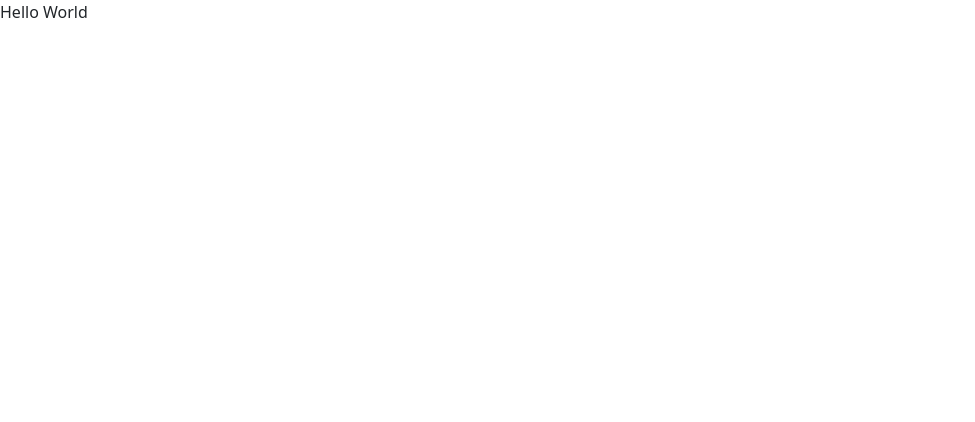
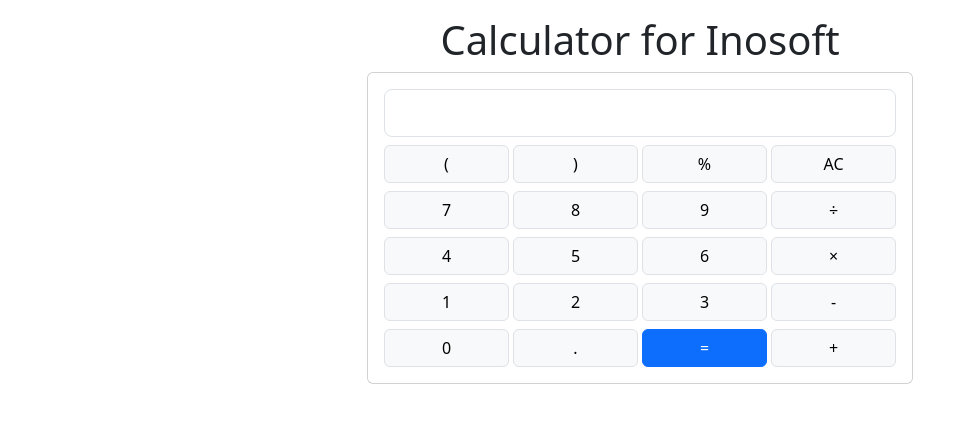
Before and after one commit to spilledink-only/calculator-inosoft, a plain HTML site: page src/index.html in a window 1280 px wide. Shown: the whole page, without its empty margins (0-975 px from the left). Drawn offline with nearby package versions, Linux system fonts and the light colour scheme.

Commit message:
basic button & input box

```diff
--- a/src/index.html
+++ b/src/index.html
@@ -8,7 +8,126 @@
 
     </head>
     <body>
-        <div>Hello World</div>
+        <div class="container">
+            <h1 class="text-center mt-3">Calculator for Inosoft</h1>
+            <div class="row">
+                <div class="col-12 offset-md-3 col-md-6">
+                    <div class="card">
+                        <div class="card-body">
+                            <input
+                            id="calc-display"
+                            readonly
+                           class="form-control form-control-lg"
+                           type="text"
+                           aria-label=".form-control-lg example"
+                           >
+                           <div class="row gx-1">
+                            <div class="col-3">
+                                <button type="button" class="btn btn-light w-100 mt-2 border">
+                                    (
+                                </button>
+                            </div>
+                            <div class="col-3">
+                                <button type="button" class="btn btn-light w-100 mt-2 border">
+                                    )
+                                </button>
+                            </div>
+                            <div class="col-3">
+                                <button type="button" class="btn btn-light w-100 mt-2 border">
+                                    %
+                                </button>
+                            </div>
+                            <div class="col-3">
+                                <button type="button" class="btn btn-light w-100 mt-2 border">
+                                    AC
+                                </button>
+                           </div>
+
+                           <div class="col-3">
+                            <button type="button" class="btn btn-light w-100 mt-2 border">
+                                7
+                            </button>
+                        </div>
+                        <div class="col-3">
+                            <button type="button" class="btn btn-light w-100 mt-2 border">
+                                8
+                            </button>
+                        </div>
+                        <div class="col-3">
+                            <button type="button" class="btn btn-light w-100 mt-2 border">
+                                9
+                            </button>
+                        </div>
+                        <div class="col-3">
+                            <button type="button" class="btn btn-light w-100 mt-2 border">
+                                ÷
+                            </button>
+                       </div>
+
+                       <div class="col-3">
+                        <button type="button" class="btn btn-light w-100 mt-2 border">
+                            4
+                        </button>
+                    </div>
+                    <div class="col-3">
+                        <buton type="button" class="btn btn-light w-100 mt-2 border">
+                            5
+                        </button>
+                    </div>
+                    <div class="col-3">
+                        <button type="button" class="btn btn-light w-100 mt-2 border">
+                            6
+                        </button>
+                    </div>
+                    <div class="col-3">
+                        <button type="button" class="btn btn-light w-100 mt-2 border">
+                            ×
+                        </button>
+                   </div>
+
+                   <div class="col-3">
+                    <button type="button" class="btn btn-light w-100 mt-2 border">
+                        1
+                    </button>
+                </div>
+                <div class="col-3">
+                    <button type="button" class="btn btn-light w-100 mt-2 border">
+                        2
+                    </button>
+                </div>
+                <div class="col-3">
+                    <button type="button" class="btn btn-light w-100 mt-2 border">
+                        3
+                    </button>
+                </div>
+                <div class="col-3">
+                    <button type="button" class="btn btn-light w-100 mt-2 border">
+                        -
+                    </button>
+               </div>
+
+               <div class="col-3">
+                <button type="button" class="btn btn-light w-100 mt-2 border">
+                    0
+                </button>
+            </div>
+            <div class="col-3">
+                <button type="button" class="btn btn-light w-100 mt-2 border">
+                    .
+                </button>
+            </div>
+            <div class="col-3">
+                <button type="button" class="btn btn-primary w-100 mt-2 border border-primary">
+                    =
+                </button>
+            </div>
+            <div class="col-3">
+                <button type="button" class="btn btn-light w-100 mt-2 border">
+                    +
+                </button>
+           </div>
+
+                        </div>
 
         <script src="https://cdn.jsdelivr.net/npm/bootstrap@5.3.2/dist/js/bootstrap.bundle.min.js" integrity="sha384-C6RzsynM9kWDrMNeT87bh95OGNyZPhcTNXj1NW7RuBCsyN/o0jlpcV8Qyq46cDfL" crossorigin="anonymous"></script>
 
```
